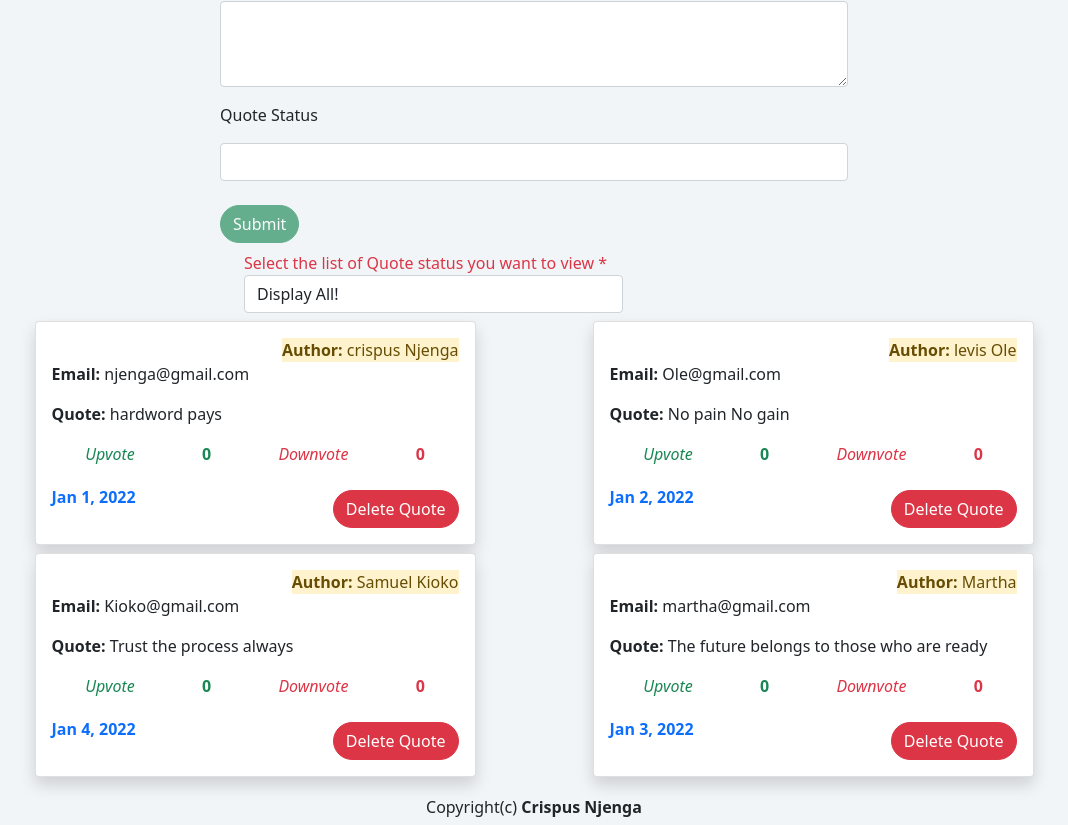
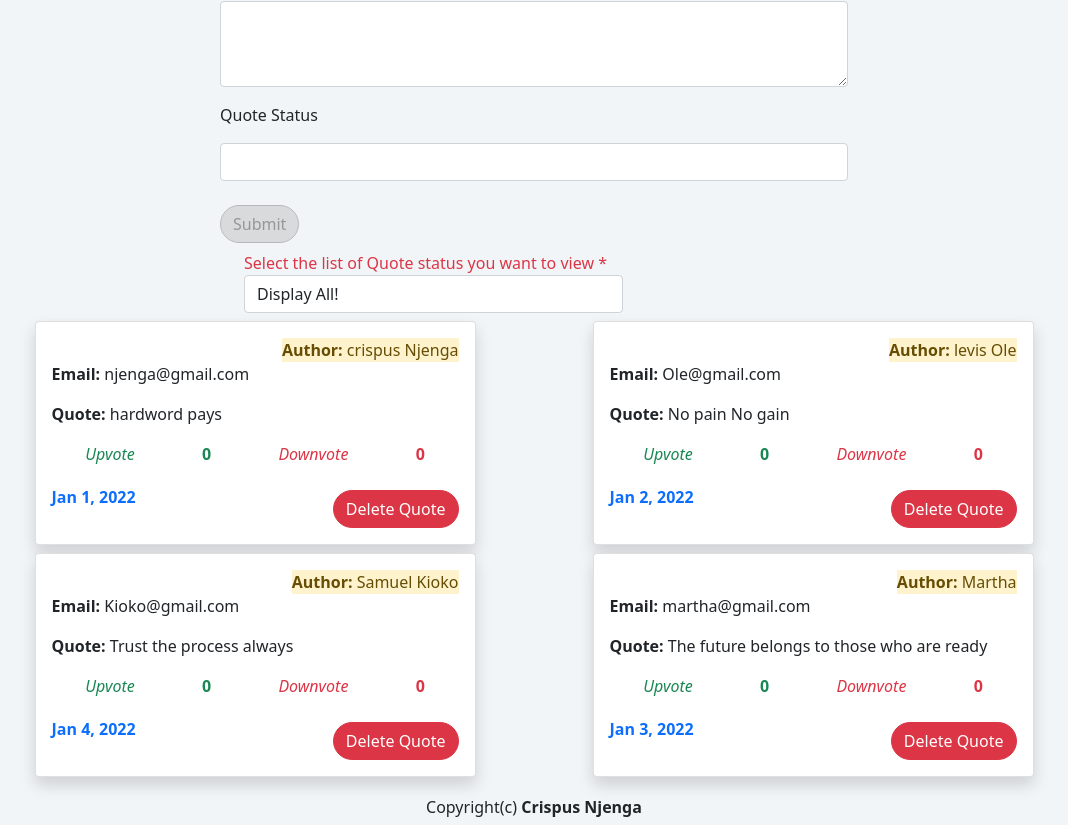
Before and after one commit to crispus-nj/Quote-generator-application, an Angular app: page /qoute in a window 1280 px wide. Shown: the part 702-1527 px from the top of the page, without its empty margins (106-1174 px from the left). Built offline with nearby package versions, Linux system fonts and the light colour scheme.

Commit message:
added styling for a disabled button. once the form is valid the normal button stylin is restored

```diff
--- a/src/app/form-component/form-component.component.css
+++ b/src/app/form-component/form-component.component.css
@@ -2,6 +2,16 @@ input.ng-invalid.ng-touched {
   border: 2px solid red;
 }
 
+button:disabled,
+button[disabled]{
+  border: 1px solid #999999;
+  background-color: #cccccc;
+  color: #666666;
+}
+button:disabled {
+  cursor: not-allowed;
+  pointer-events: all !important;
+}
 textarea.ng-invalid.ng-touched,
 .select.ng-invalid.ng-touched {
   border: 2px solid red;
--- a/src/app/form-component/form-component.component.ts
+++ b/src/app/form-component/form-component.component.ts
@@ -1,6 +1,7 @@
 import { Component, OnInit, ViewChild, ElementRef, Output, EventEmitter } from '@angular/core';
 import { FormService } from '../form.service';
 import { Quote } from '../quote';
+
 @Component({
   selector: 'app-form-component',
   templateUrl: './form-component.component.html',
--- a/src/app/quote.ts
+++ b/src/app/quote.ts
@@ -6,5 +6,6 @@ export class Quote {
         public quote: string,
         public upvote: number,
         public downvote: number,
-        public currentDate: Date) { }
+        public currentDate: Date
+        ) { }
 }
```
Also changed, not shown: src/app/form-component/form-component.component.html (line endings or trailing spaces).
